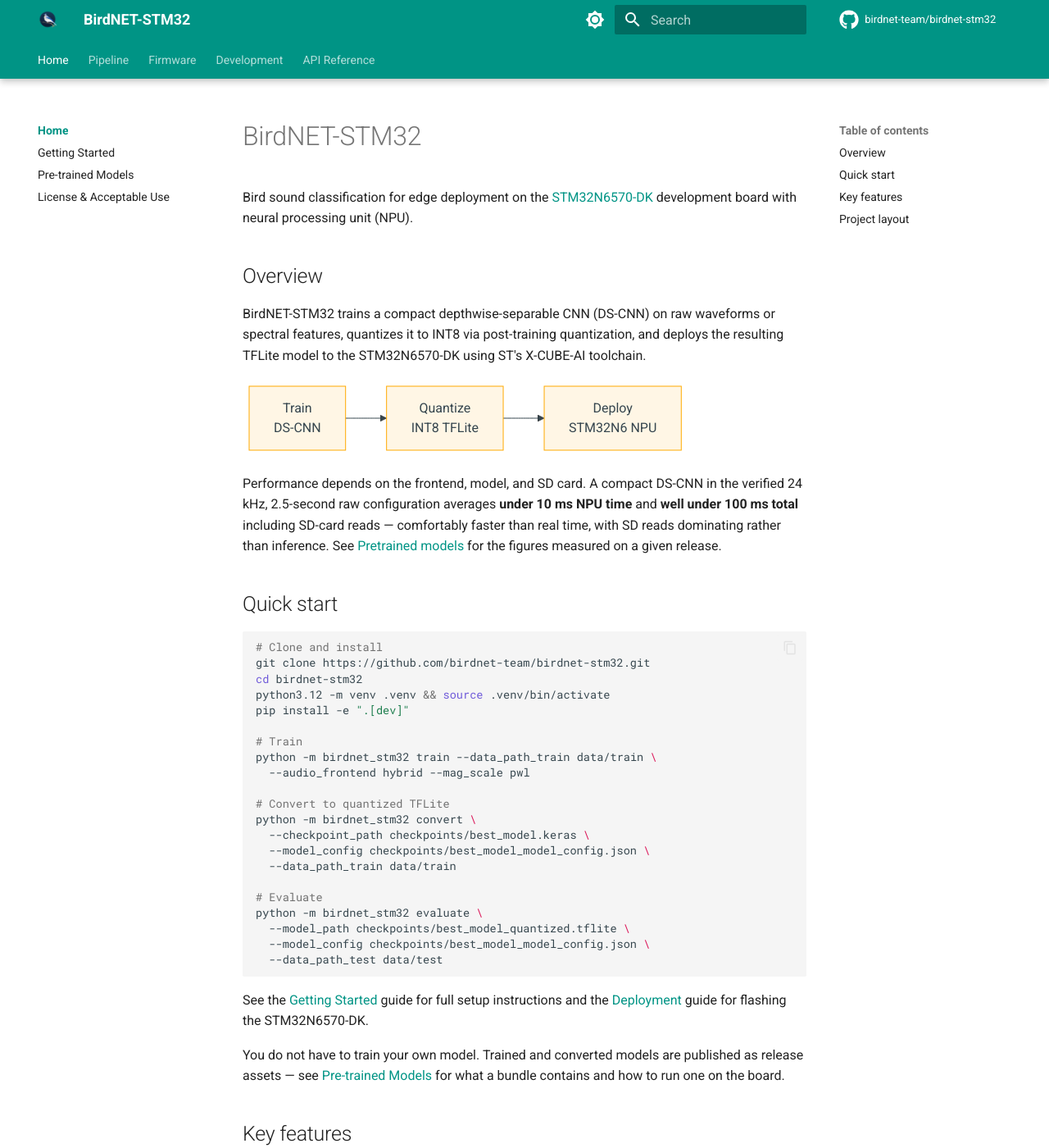
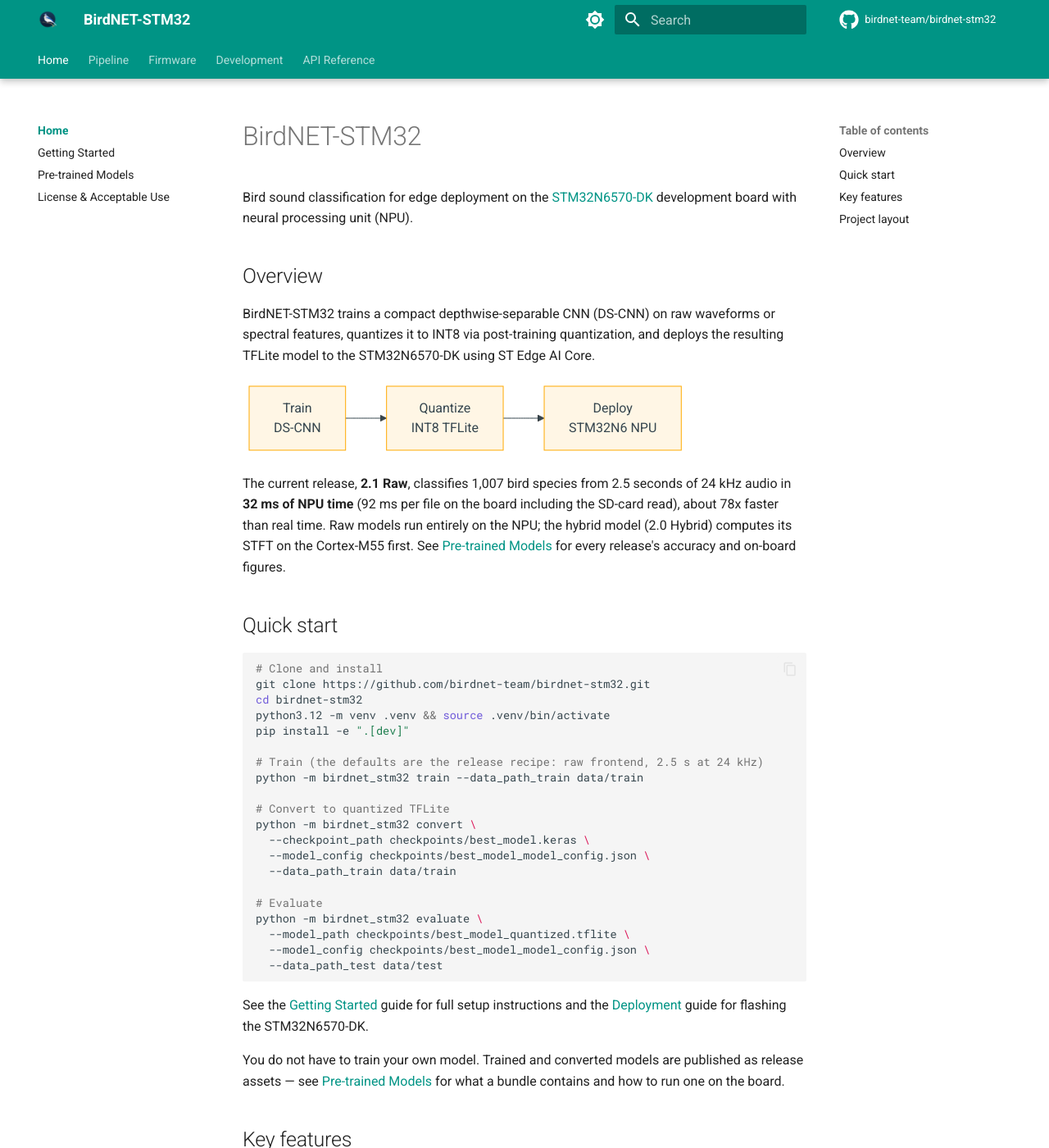
Before and after one commit to birdnet-team/birdnet-stm32, an MkDocs documentation site: the page built from docs/index.md, in a window 1280 px wide and 1400 px high. Shown: the whole window at 82% size. Built offline with MkDocs 1.6.1 and Material for MkDocs 9.7.7, drawn with Linux system fonts in a browser that asks for light colours; comment, search, counter and statistics services are not loaded; some of the changed text lies outside the part shown.

Commit message:
Bring the docs landing page and release guide up to 2.1
The landing page names the current release and its timing, trains with
the release defaults and lists the head fine-tune. The release guide
describes the 2.x gate, the frontend suffix and K rounding in model
names, the original checkpoint after post-training steps, and the lean
bundle. The README badge counts the latest release's bird species.

````diff
--- a/docs/index.md
+++ b/docs/index.md
@@ -9,19 +9,19 @@
 BirdNET-STM32 trains a compact depthwise-separable CNN (DS-CNN) on raw
 waveforms or spectral features, quantizes it to INT8 via post-training
 quantization, and deploys the resulting TFLite model to the STM32N6570-DK
-using ST's X-CUBE-AI toolchain.
+using ST Edge AI Core.
 
 ```mermaid
 flowchart LR
     A["Train\nDS-CNN"] --> B["Quantize\nINT8 TFLite"] --> C["Deploy\nSTM32N6 NPU"]
 ```
 
-Performance depends on the frontend, model, and SD card. A compact DS-CNN in the
-verified 24 kHz, 2.5-second raw configuration averages **under 10 ms NPU time**
-and **well under 100 ms total** including SD-card reads — comfortably faster
-than real time, with SD reads dominating rather than inference. See
-[Pretrained models](pretrained-models.md) for the figures measured on a given
-release.
+The current release, **2.1 Raw**, classifies 1,007 bird species from 2.5
+seconds of 24 kHz audio in **32 ms of NPU time** (92 ms per file on the board
+including the SD-card read), about 78x faster than real time. Raw models run
+entirely on the NPU; the hybrid model (2.0 Hybrid) computes its STFT on the
+Cortex-M55 first. See [Pre-trained Models](pretrained-models.md) for every
+release's accuracy and on-board figures.
 
 ## Quick start
 
@@ -32,9 +32,8 @@
 python3.12 -m venv .venv && source .venv/bin/activate
 pip install -e ".[dev]"
 
-# Train
-python -m birdnet_stm32 train --data_path_train data/train \
-  --audio_frontend hybrid --mag_scale pwl
+# Train (the defaults are the release recipe: raw frontend, 2.5 s at 24 kHz)
+python -m birdnet_stm32 train --data_path_train data/train
 
 # Convert to quantized TFLite
 python -m birdnet_stm32 convert \
@@ -61,8 +60,12 @@
 - **Three audio frontends**: `librosa` (precomputed mel), `hybrid` (linear STFT
   + learned mel mixer), and `raw` (waveform → learned filterbank) — all
   quantization-friendly and all supported by the firmware.
-- **Scalable DS-CNN**: width (`alpha`) and depth (`depth_multiplier`) knobs over
-  plain depthwise separable blocks.
+- **Scalable DS-CNN**: width (`alpha`), per-stage widths (`--stage_widths`) and
+  depth (`depth_multiplier`) knobs over plain depthwise separable blocks.
+- **Head fine-tuning** (`finetune-head`): after training, refits the classifier
+  on the frozen backbone over every training file, optionally weighing negatives
+  by geographic co-occurrence; +4% WABAD AUPRC on 2.1 Raw. See
+  [Training](training.md#head-fine-tuning).
 - **Post-training quantization**: float32 I/O with INT8 internals, targeting
   >0.95 cosine similarity vs. the float model. Activation ranges at the
   99.999th percentile of the calibration data; per-channel (default) or
@@ -72,9 +75,10 @@
   calibration manifest. Frozen-teacher KL plus mean and worst-sample cosine
   consistency protect mean and tail parity. The saved deployment checkpoint
   has no FakeQuant ops and remains N6 compatible.
-- **Device-facing release gate**: `measure-operational` scores the converted
-  INT8 model on its own at a real operating threshold, so a release is judged
-  on the detections and false alarms a device would see.
+- **Device-facing operational report**: `measure-operational` scores the
+  converted INT8 model on its own at a real operating threshold, reporting the
+  detections and false alarms a device would see (a release gate in 1.x,
+  reported from 2.0).
 - **Comprehensive evaluation**: ROC-AUC, cmAP, F1, species-level AP with
   bootstrap CI, DET curves, latency measurement, benchmark mode, and HTML
   reports.
````
Also changed, not shown: README.md (+1 -1 lines), docs/dev/release-process.md (+24 -11 lines).
